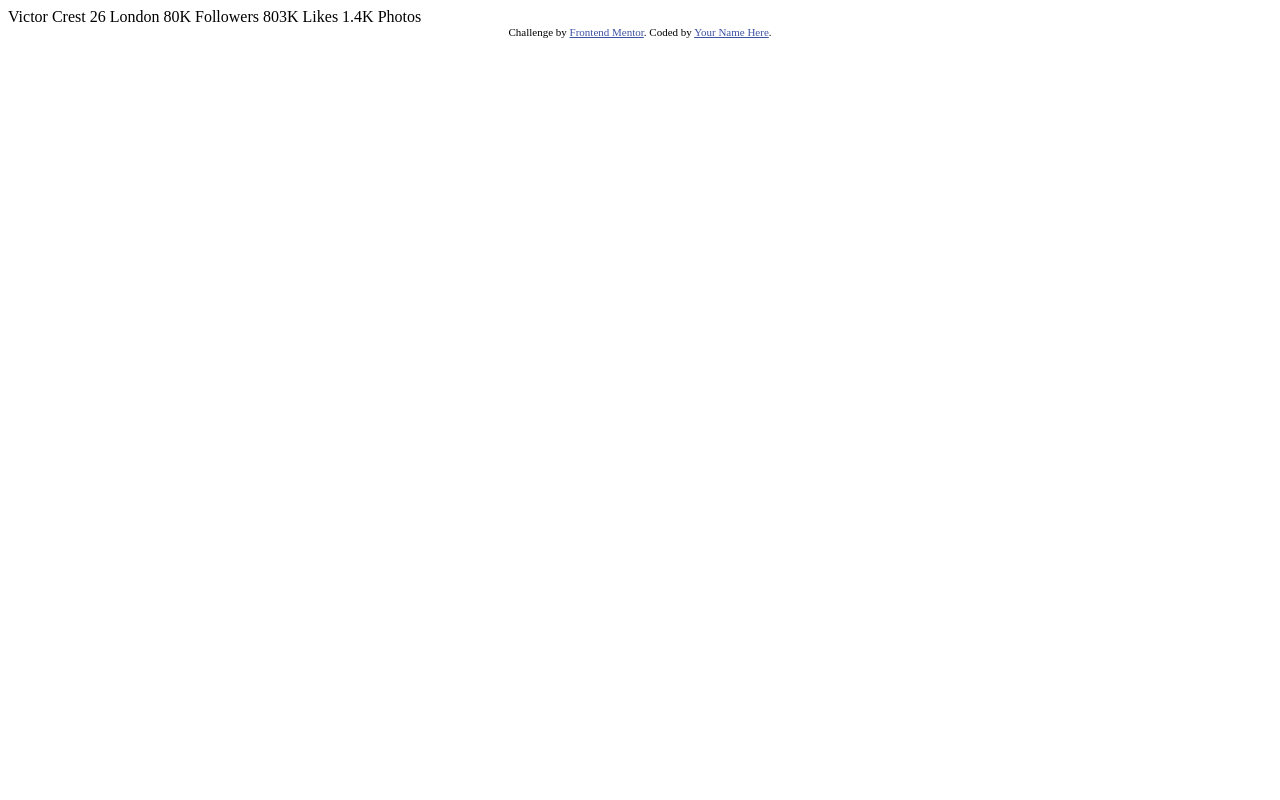
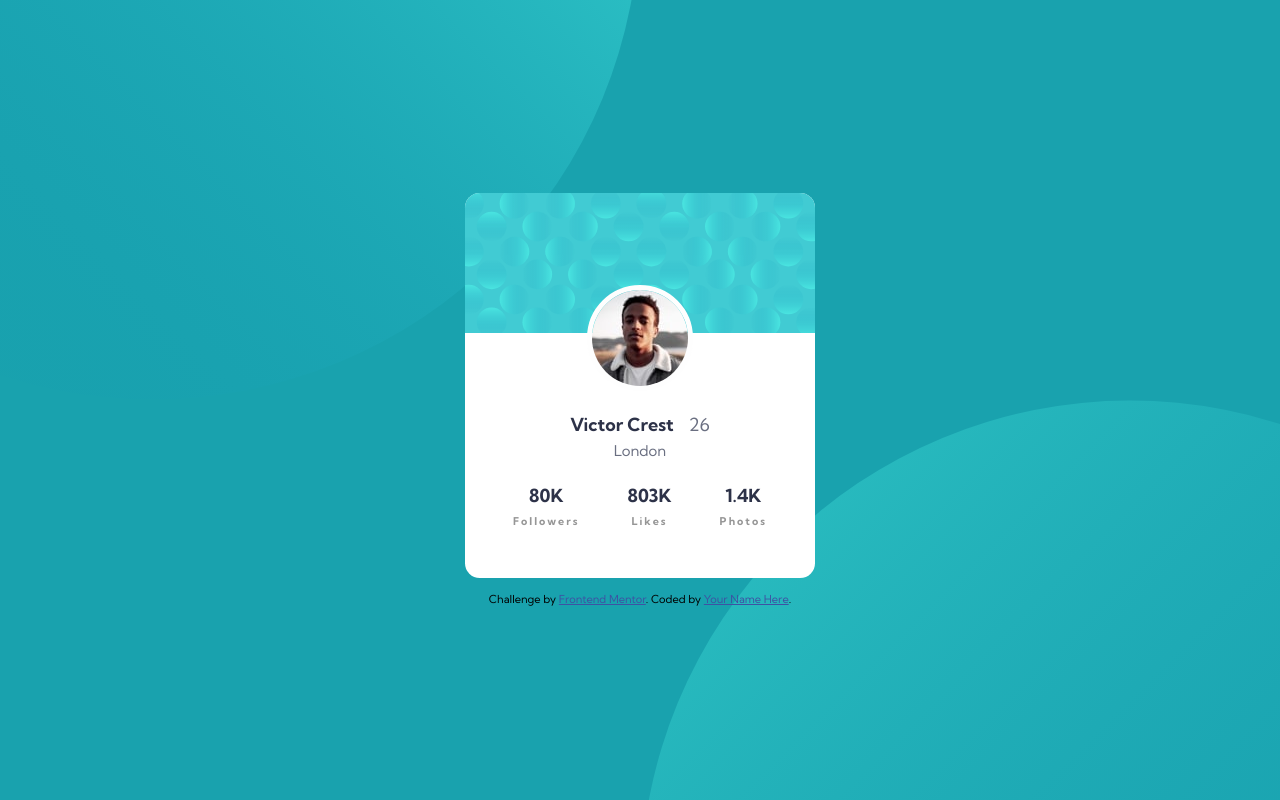
Before and after one commit to bene-volent/profile-card-component, a plain HTML site: page index.html in a window 1280 px wide. Drawn offline with Linux system fonts and the light colour scheme.

Commit message:
Finished

```diff
--- a/index.html
+++ b/index.html
@@ -15,21 +15,36 @@
   </style>
 </head>
 <body>
-  Victor Crest
-  26
-  London
+  <main>
+    <article class="user">
 
-  80K
-  Followers
-
-  803K
-  Likes
-
-  1.4K
-  Photos
-  <div class="attribution">
+      <img class="user__image" src="./images/image-victor.jpg" alt="">
+      <div class="user__bio">
+        <p class="user__info">
+          <span class="user__name">Victor Crest</span>
+          <span class="user__age">26</span>
+        </p>
+        <p class="user__location">London</p>
+      </div>
+      <ul class="user__account">
+        <li class="user__account__details">
+          <span class="user__detail__num">80K</span>
+          <span class="user__detail__type">Followers</span>
+        </li>
+        <li class="user__account__details">
+          <span class="user__detail__num">803K</span>
+          <span class="user__detail__type">Likes</span>
+        </li>
+        <li class="user__account__details">
+          <span class="user__detail__num">1.4K</span>
+          <span class="user__detail__type">Photos</span>
+        </li>
+      </ul>
+    </article>
+  </main>
+  <aside class="attribution">
     Challenge by <a href="https://www.frontendmentor.io?ref=challenge" target="_blank">Frontend Mentor</a>.
     Coded by <a href="#">Your Name Here</a>.
-  </div>
+  </aside>
 </body>
 </html>
--- a/style.css
+++ b/style.css
@@ -1,3 +1,122 @@
+@import url("https://fonts.googleapis.com/css2?family=Kumbh+Sans:wght@400;700&display=swap");
+/*
+  Josh's Custom CSS Reset
+  https://www.joshwcomeau.com/css/custom-css-reset/
+*/
+*,
+*::before,
+*::after {
+  box-sizing: border-box;
+}
 
+* {
+  margin: 0;
+}
+
+body {
+  line-height: 1.5;
+  -webkit-font-smoothing: antialiased;
+}
+
+img,
+picture,
+video,
+canvas,
+svg {
+  display: block;
+  max-width: 100%;
+}
+
+input,
+button,
+textarea,
+select {
+  font: inherit;
+}
+
+p,
+h1,
+h2,
+h3,
+h4,
+h5,
+h6 {
+  overflow-wrap: break-word;
+}
+
+body {
+  --bg-circle-rad:978px;
+  display: grid;
+  place-content: center;
+  gap: 0.75em;
+  min-height: 100vh;
+  min-height: 100dvh;
+  background-color: hsl(185, 75%, 39%);
+  background-image: url("./images/bg-pattern-top.svg"), url("./images/bg-pattern-bottom.svg");
+  background-position: calc(50% - var(--bg-circle-rad) / 2) calc(50% - var(--bg-circle-rad) / 2), calc(50% + var(--bg-circle-rad) / 2) calc(50% + var(--bg-circle-rad) / 2);
+  background-repeat: no-repeat;
+  font-family: "Kumbh Sans", sans-serif;
+  font-size: 18px;
+}
+
+.user {
+  width: 350px;
+  aspect-ratio: 1/1.1;
+  text-align: center;
+  border-radius: 0.825em;
+  overflow: hidden;
+  background-color: white;
+}
+.user::before {
+  content: "";
+  height: 140px;
+  width: 100%;
+  background-image: url("./images/bg-pattern-card.svg");
+  background-repeat: no-repeat;
+  background-size: contain;
+  display: block;
+}
+.user__image {
+  --image-height:96px;
+  border: 0.33em solid #fefefe;
+  border-radius: 50%;
+  margin: calc(-1 * var(--image-height) / 2) auto 0;
+}
+.user__bio {
+  margin: 1em;
+  font-size: 1em;
+  color: hsl(227, 10%, 46%);
+}
+.user__info {
+  line-height: 1.75;
+}
+.user__name {
+  font-weight: 700;
+  color: hsl(229, 23%, 23%);
+  margin-right: 1ch;
+}
+.user__location {
+  font-size: 0.825em;
+}
+.user__account {
+  display: flex;
+  justify-content: space-evenly;
+  list-style: none;
+  padding: 0;
+}
+.user__account__details {
+  display: flex;
+  flex-direction: column;
+  color: hsl(0, 0%, 59%);
+  font-weight: 700;
+  line-height: 1.75;
+}
+.user__detail__num {
+  color: hsl(229, 23%, 23%);
+}
+.user__detail__type {
+  font-size: 0.6em;
+  letter-spacing: 2px;
+}
 
 /*# sourceMappingURL=style.css.map */
```
Also changed, not shown: 2 other files.
